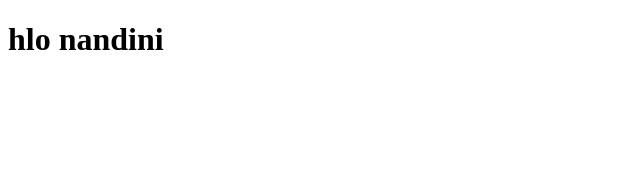
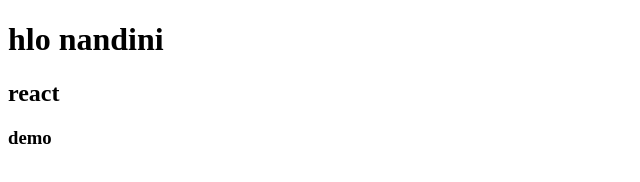
Before and after one commit to Nandini1207/github-merge, a plain HTML site: page index.html in a window 1280 px wide. Shown: the whole page, without its empty margins (0-640 px from the left). Drawn offline with Linux system fonts and the light colour scheme.

Commit message:
i have line by rani

```diff
--- a/index.html
+++ b/index.html
@@ -7,5 +7,7 @@
 </head>
 <body>
     <h1>hlo nandini</h1>
+    <h2>react</h2>
+    <h3>demo</h3>
 </body>
 </html>
```
